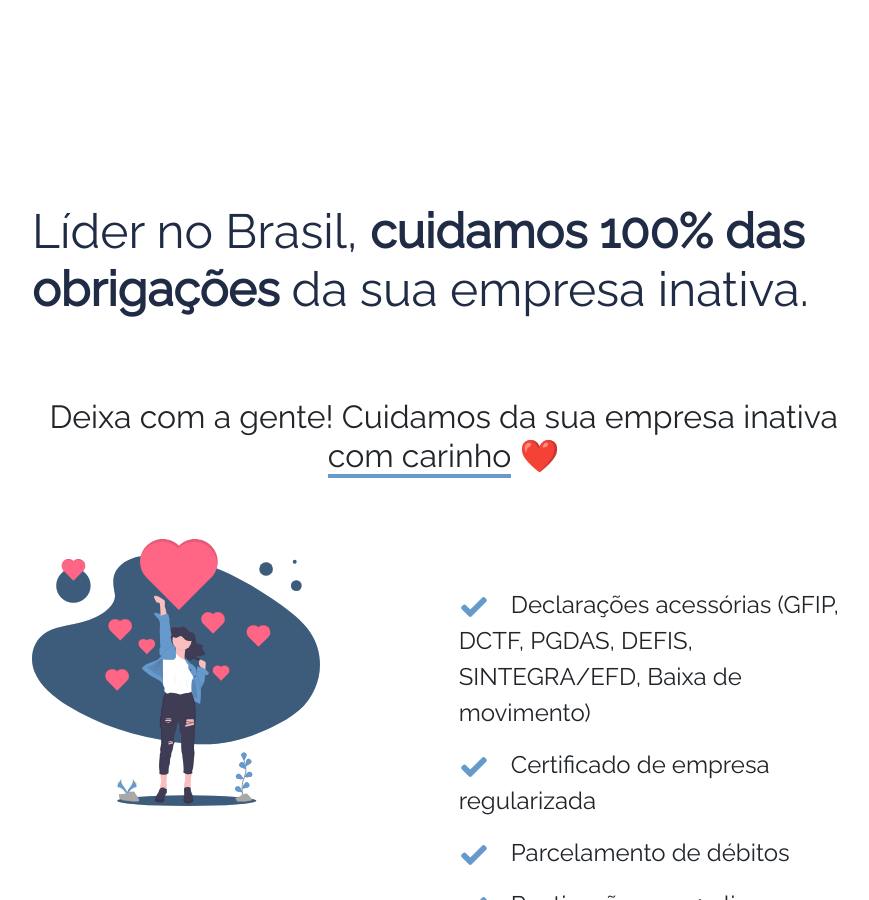
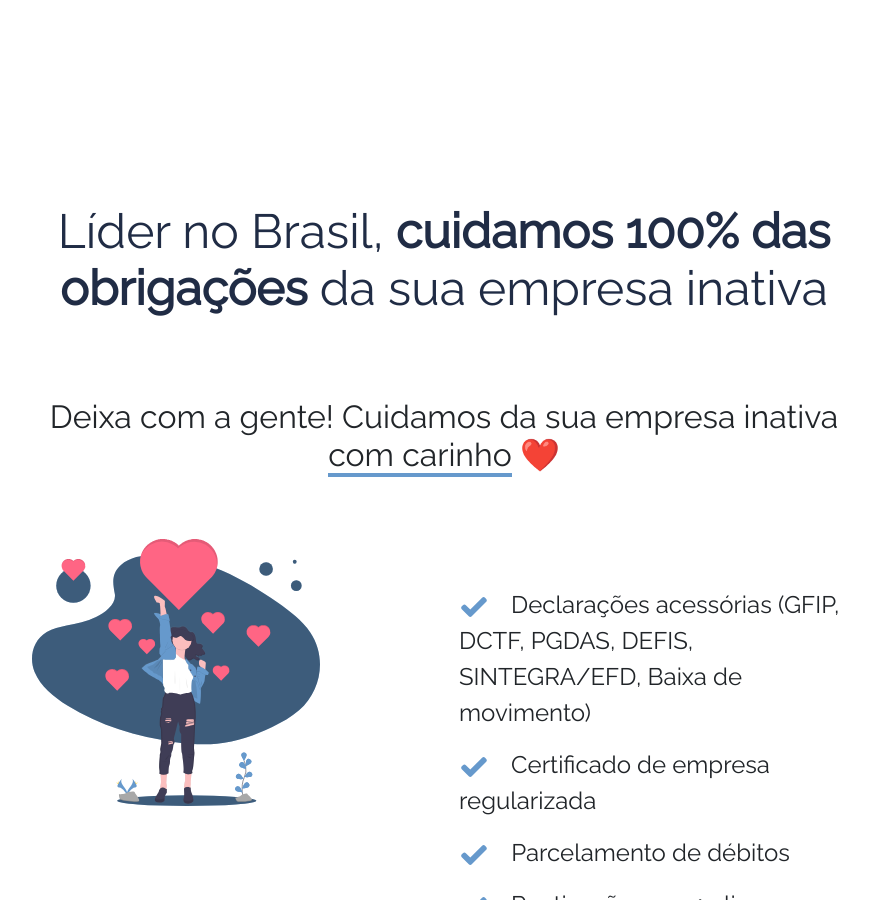
Before and after one commit to dakoctba/pjpark.github.io, a Jekyll site: the page built from index.html, in a window 1280 px wide and 900 px high, scrolled down 1056 px. Shown: the whole window, without its empty margins (196-1065 px from the left). Built offline with Jekyll 4.4.1, drawn with Linux system fonts in a browser that asks for light colours.

Commit message:
style: texto centralizado

```diff
--- a/index.html
+++ b/index.html
@@ -29,8 +29,8 @@ layout: page
 
   <div id="como-funciona" class="area" data-aos="zoom-in">
     <div class="row">
-      <div class="col-md">
-        <h1>Líder no Brasil, <strong>cuidamos 100% das obrigações</strong> da sua empresa inativa.</h1>
+      <div class="col-md text-center">
+        <h1>Líder no Brasil, <strong>cuidamos 100% das obrigações</strong> da sua empresa inativa</h1>
       </div>
     </div>
 
```
